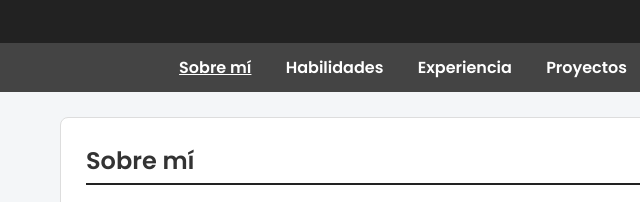
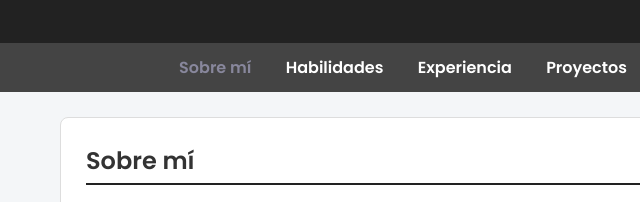
Before and after one commit to Evelin855/TP1DSoft, a plain HTML site: page index.html in a window 1280 px wide. In both pictures the pointer is over the link "Sobre mí". Shown: the part 143-345 px from the top of the page, 104-744 px from the left. Drawn offline with Linux system fonts and the light colour scheme.

Commit message:
Mejora navegador

```diff
--- a/css/styles.css
+++ b/css/styles.css
@@ -29,8 +29,12 @@ nav a {
     font-weight: bold;
 }
 
+nav a {
+    transition: 0.3s;
+}
+
 nav a:hover {
-    text-decoration: underline;
+    color: #88879c;
 }
 
 section {
```
